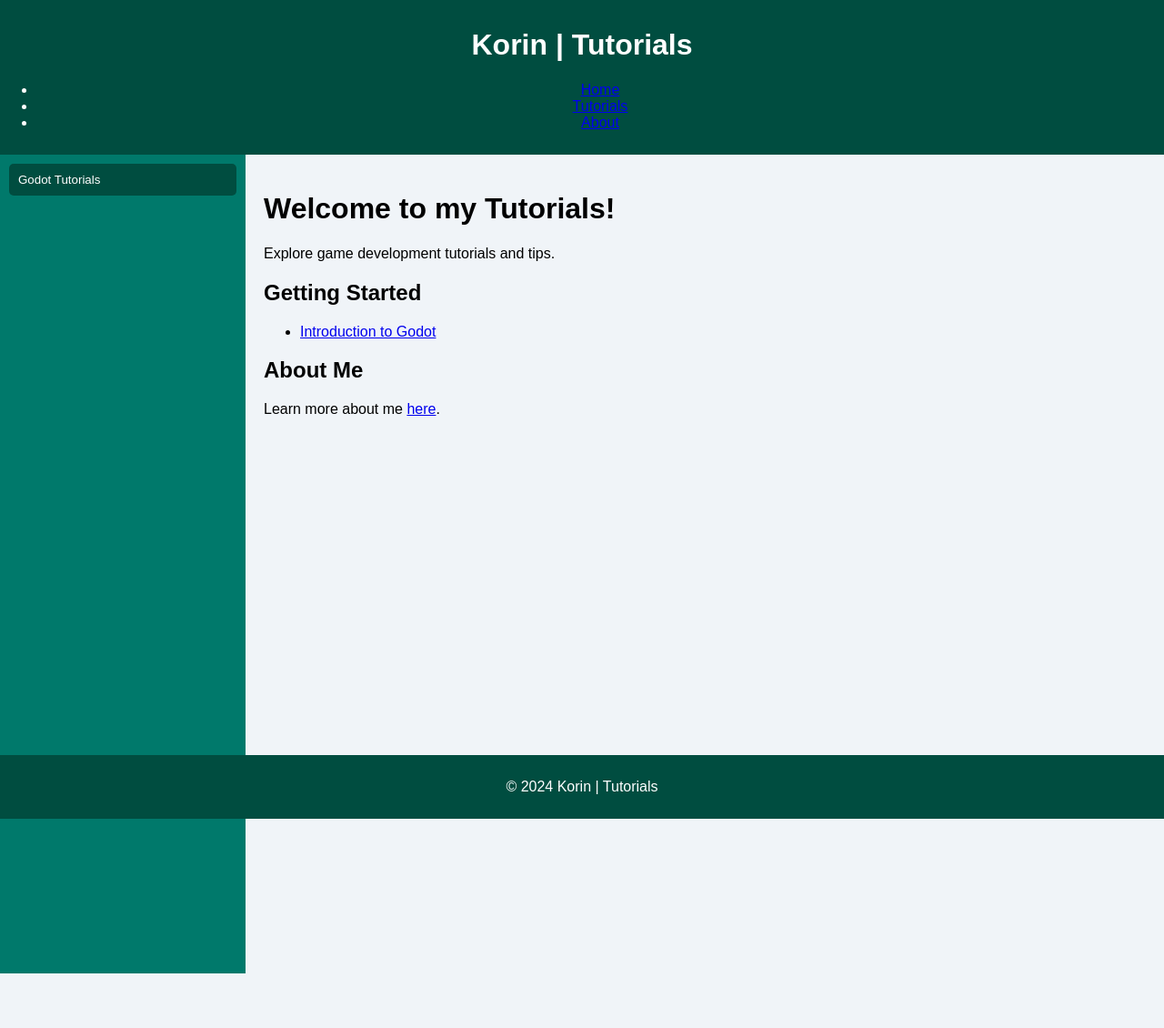
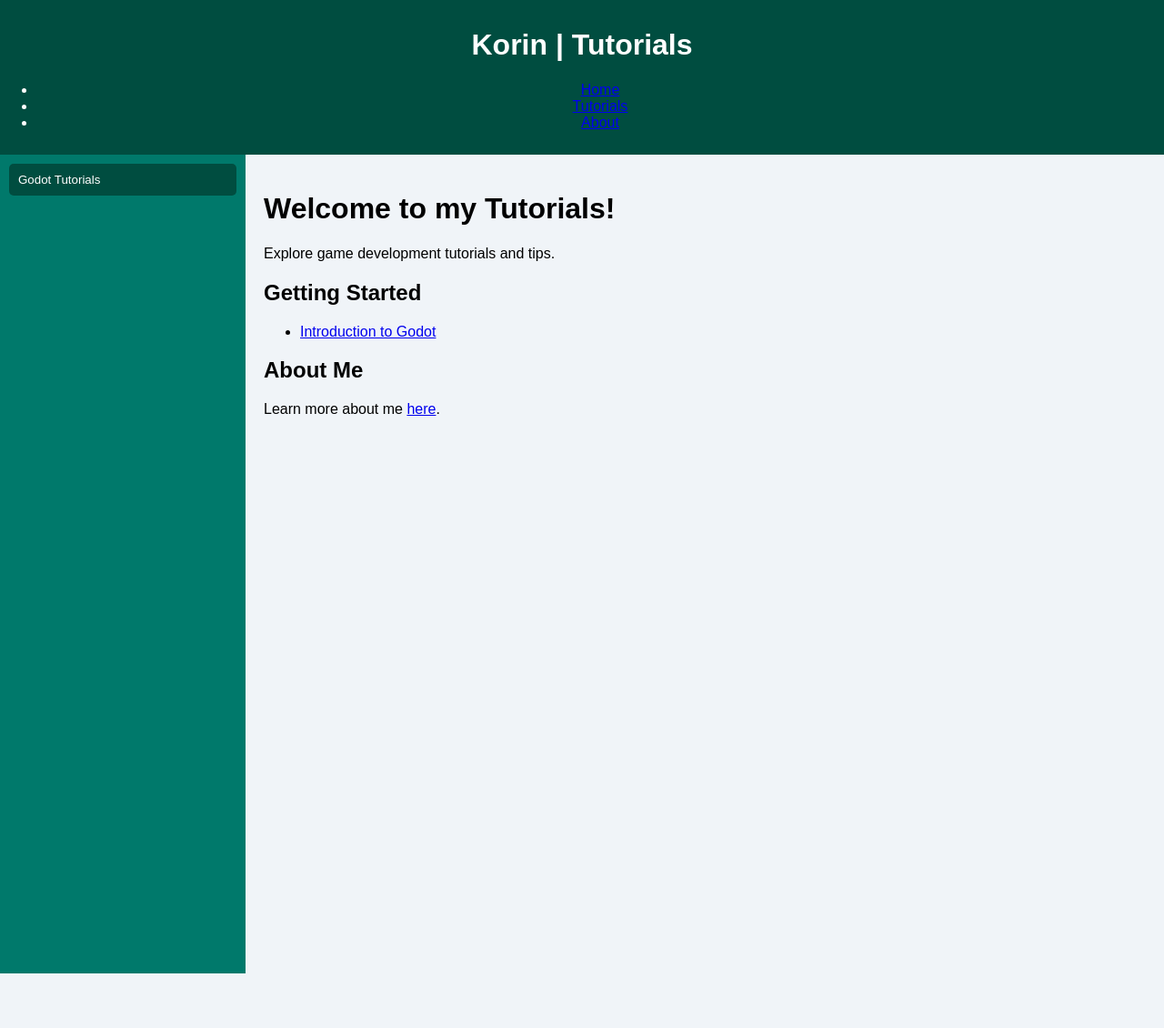
Before and after one commit to ItsKorin/tutorials.itskorin.online, a Jekyll site: the page built from index.md, in a window 1280 px wide. Shown: the whole page at 91% size. Built offline with Jekyll 4.4.1, drawn with Linux system fonts in a browser that asks for light colours.

Commit message:
No Footer.

```diff
--- a/_layouts/default.html
+++ b/_layouts/default.html
@@ -36,9 +36,5 @@
       {{ content }}
     </main>
   </div>
-
-  <footer>
-    <p>&copy; {{ site.time | date: "%Y" }} {{ site.title }}</p>
-  </footer>
 </body>
 </html>
--- a/assets/main.css
+++ b/assets/main.css
@@ -25,6 +25,7 @@ header h1 a {
 }
 
 .sidebar {
+  list-style: none;
   width: 250px;
   background: #00796b; /* Teal background for sidebar */
   color: #ffffff;
```
